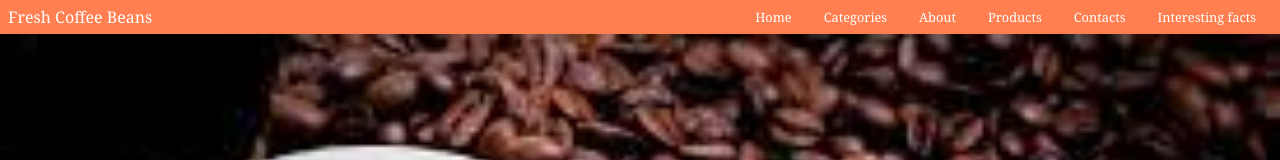
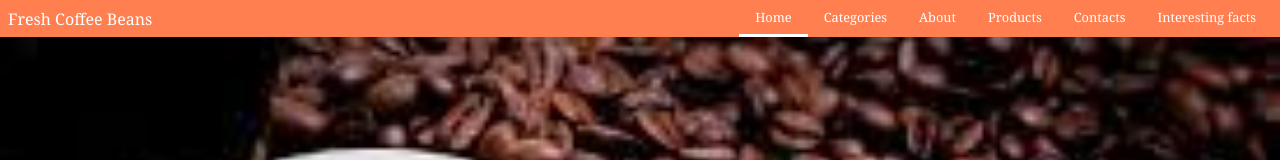
Before and after one commit to BaymanovNamat/diploma2, a React (Create React App) app: page / in a window 1280 px wide. Shown: the top 160 px of the page. Built offline with nearby package versions, Linux system fonts and the light colour scheme.

Commit message:
added new changes

```diff
--- a/src/App.js
+++ b/src/App.js
@@ -5,7 +5,7 @@ import Nav from "./components/Nav/Nav";
 function App() {
   return (
     <div className="App">
-      < Nav/>
+      <Nav/>
 
       <Header/>
 
--- a/src/components/Nav/Nav.css
+++ b/src/components/Nav/Nav.css
@@ -1,7 +1,7 @@
 .Nav {
   display: flex;
   background-color: coral;
-  color: white;
+  color: rgb(255, 255, 255);
   font-family: Georgia, 'Times New Roman', Times, serif;
   align-items: center;
   justify-content: space-between;
@@ -13,15 +13,3 @@
   margin: 0;
   display: flex;
 }
-
-.Nav a {
-  display: block;
-  padding: .5rem 1rem;
-  color: white;
-  font-size: .8rem;
-  text-decoration: none;
-}
-
-.Nav a:hover {
-  background-color: rgba(255, 255, 255, .1);
-}
--- a/src/components/Nav/Nav.js
+++ b/src/components/Nav/Nav.js
@@ -1,19 +1,34 @@
+import Logo from "../ui/Logo/Logo";
 import "./Nav.css";
+import Navitem from "./Navitem/Navitem";
 
 
 function Nav() {
   return (
     <nav className="Nav">
-      <div>
-        Fresh Coffee Beans
-      </div>
+      <Logo/>
+
       <ul>
-        <li><a href="#">Home</a></li>
-        <li><a href="#">Categories</a></li>
-        <li><a href="#">About</a></li>
-        <li><a href="#">Products</a></li>
-        <li><a href="#">Contacts</a></li>
-        <li><a href="#">Interesting facts</a></li>
+        <Navitem url="/" active>
+          Home
+        </Navitem>
+        <Navitem url="/" >
+        Categories
+        </Navitem>
+        <Navitem url="/">
+        About
+        </Navitem>
+        <Navitem url="/">
+        Products
+        </Navitem>
+        <Navitem url="/">
+        Contacts
+        </Navitem>
+        <Navitem url="/">
+        Interesting facts
+        </Navitem>
+
+
       </ul>
     </nav>
   );
--- /dev/null
+++ b/src/components/Nav/Navitem/Navitem.css
@@ -0,0 +1,16 @@
+.Navitem a {
+  display: block;
+  padding: .5rem 1rem;
+  color: white;
+  font-size: .8rem;
+  text-decoration: none;
+  border-bottom: 3px solid transparent;
+}
+a.active {
+  border-bottom: 3px solid white;
+}
+
+
+.Navitem a:hover {
+  background-color: rgba(255, 255, 255, .1);
+}
--- /dev/null
+++ b/src/components/Nav/Navitem/Navitem.js
@@ -0,0 +1,20 @@
+import "./Navitem.css";
+
+
+function Navitem(props) {
+  const classNames = [];
+  if (props.active) {
+    classNames.push("active");
+  }
+
+  return (
+    <li className="Navitem">
+      <a href={props.url} className={classNames.join(" ")}>
+        {props.children}
+      </a>
+    </li>
+  );
+};
+
+
+export default Navitem;
--- /dev/null
+++ b/src/components/ui/Logo/Logo.css
@@ -0,0 +1,3 @@
+.Logo {
+  color: rgb(255, 255, 255);
+}
--- /dev/null
+++ b/src/components/ui/Logo/Logo.js
@@ -0,0 +1,13 @@
+import "./Logo.css";
+
+
+function Logo(props) {
+  return (
+    <div className="Logo">
+        Fresh Coffee Beans
+    </div>
+  );
+};
+
+
+export default Logo;
```
